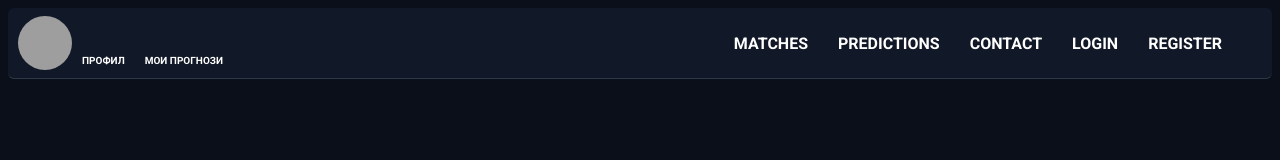
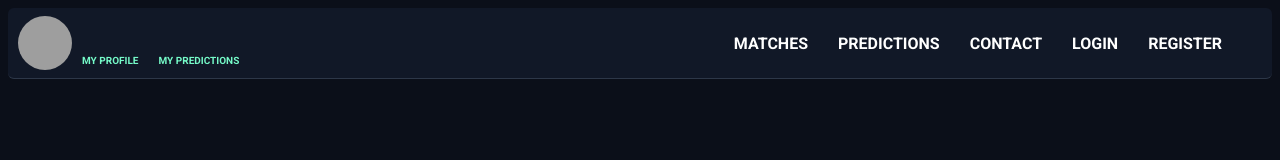
Before and after one commit to drinoff/football-predictor, a React (Create React App) app: page / in a window 1280 px wide. Shown: the top 160 px of the page. Built offline with nearby package versions, Linux system fonts and the light colour scheme; grey boxes are pictures that could not be loaded.

Commit message:
User component styling

```diff
--- a/src/Components/User/User.css
+++ b/src/Components/User/User.css
@@ -7,7 +7,7 @@
 
 .userHeaderCard a {
     text-decoration: none;
-    color: white;
+    color: #75FAC8;
     text-transform: uppercase;
     font-size: 10px;
     margin-right: 10px;
--- a/src/Components/User/User.js
+++ b/src/Components/User/User.js
@@ -9,8 +9,8 @@ const User = () => {
                 src="https://firebasestorage.googleapis.com/v0/b/football-predictor-3416d.appspot.com/o/Avatars%2Fdrinoff.jpg?alt=media&token=0450cfe6-95d4-41f4-a311-35136b2e54af"
                 sx={{ width: "54px", height: "54px" }}
             />
-            <a href="http://">Профил</a>
-            <a href="http://">Мои Прогнози</a>
+            <a href="http://">My Profile</a>
+            <a href="http://">My Predictions</a>
         </div>
     );
 };
```
